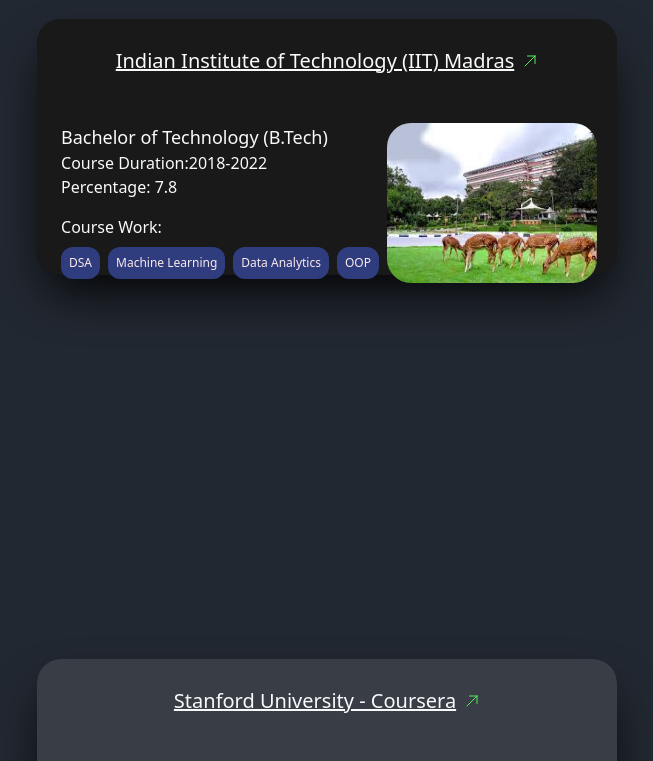
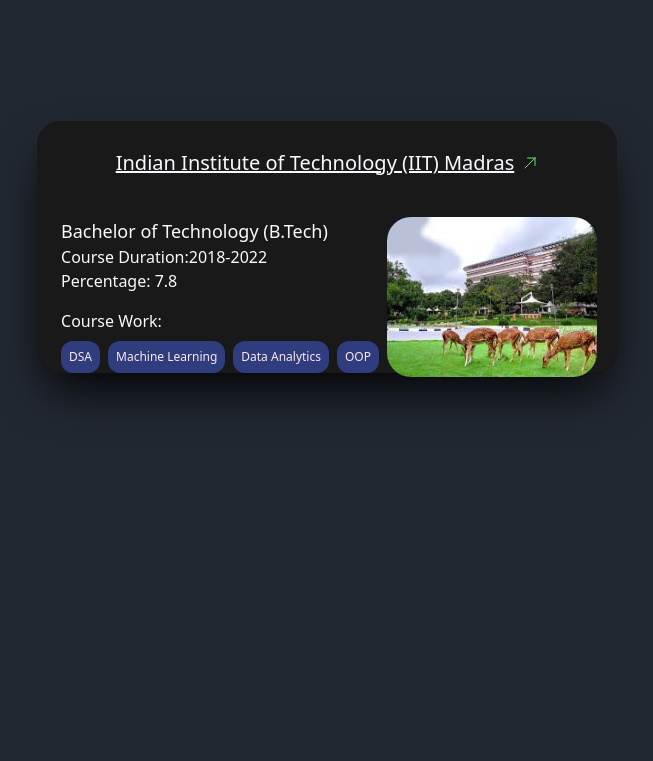
Before and after one commit to committingGovind/newportfolio, a React (Vite) app: page / in a window 1280 px wide. Shown: the part 1560-2321 px from the top of the page, without its empty margins (313-966 px from the left). Built offline with nearby package versions, Linux system fonts and the light colour scheme.

Commit message:
style changes commit

```diff
--- a/src/components/Card.jsx
+++ b/src/components/Card.jsx
@@ -21,11 +21,11 @@
   const courses = props.courses;
 
   return (
-    <div className="h-[80lvh] flex items-center justify-center sticky top-0">
+    <div className="h-[105lvh] flex items-center justify-center sticky top-0">
       <div
         ref={ref}
         style={{ background: props.color }}
-        className="h-[40%] w-[100%] rounded-3xl p-4 -translate-y-5 shadow-2xl shadow-black backdrop-brightness-50 filter"
+        className="h-[30%] w-[100%] rounded-3xl p-4 -translate-y-5 shadow-2xl shadow-black backdrop-brightness-50 filter"
       >
         <div>
           <div className="flex items-center justify-center mt-3">
@@ -55,7 +55,7 @@
               </div>
             </a>
           </div>
-          <div className="flex justify-between mt-12">
+          <div className="flex justify-between mt-10">
             <div className="ml-2 text-slate-50">
               <div>
                 <span className="text-lg">{props.degree}</span>
```
